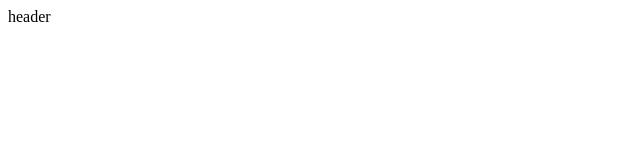
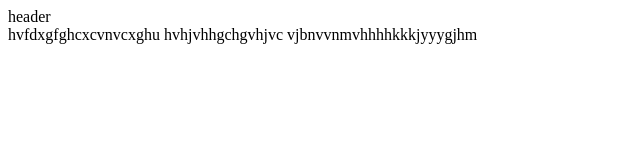
Before and after one commit to urmikasharma06-lang/first_class, a plain HTML site: page index.html in a window 1280 px wide. Shown: the whole page, without its empty margins (0-640 px from the left). Drawn offline with Linux system fonts and the light colour scheme.

Commit message:
Second Commit

```diff
--- a/index.html
+++ b/index.html
@@ -9,5 +9,9 @@
     <header>
         header
     </header>
+    <footer>
+        hvfdxgfghcxcvnvcxghu
+        hvhjvhhgchgvhjvc vjbnvvnmvhhhhkkkjyyygjhm
+    </footer>
 </body>
 </html>
```
